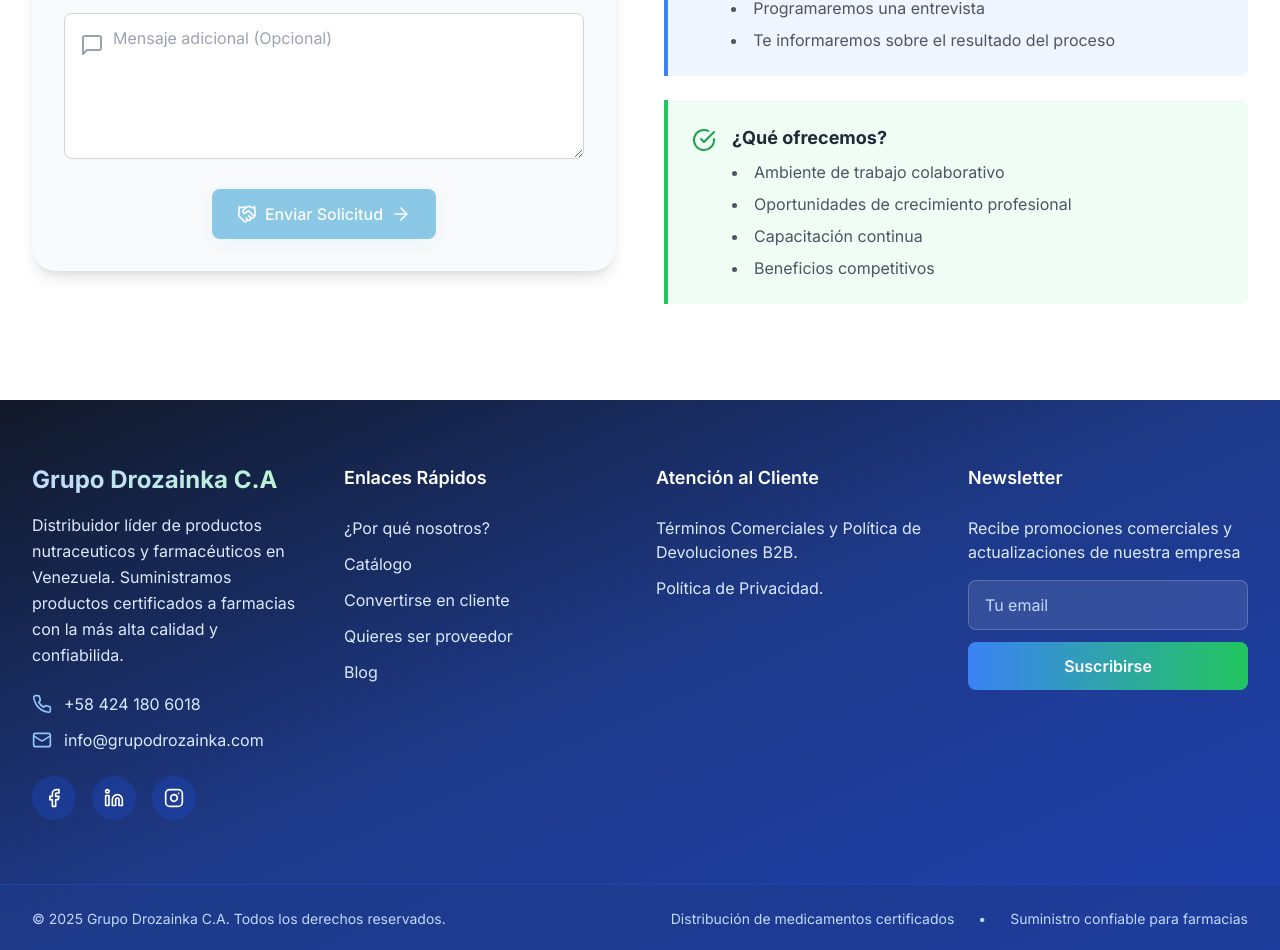
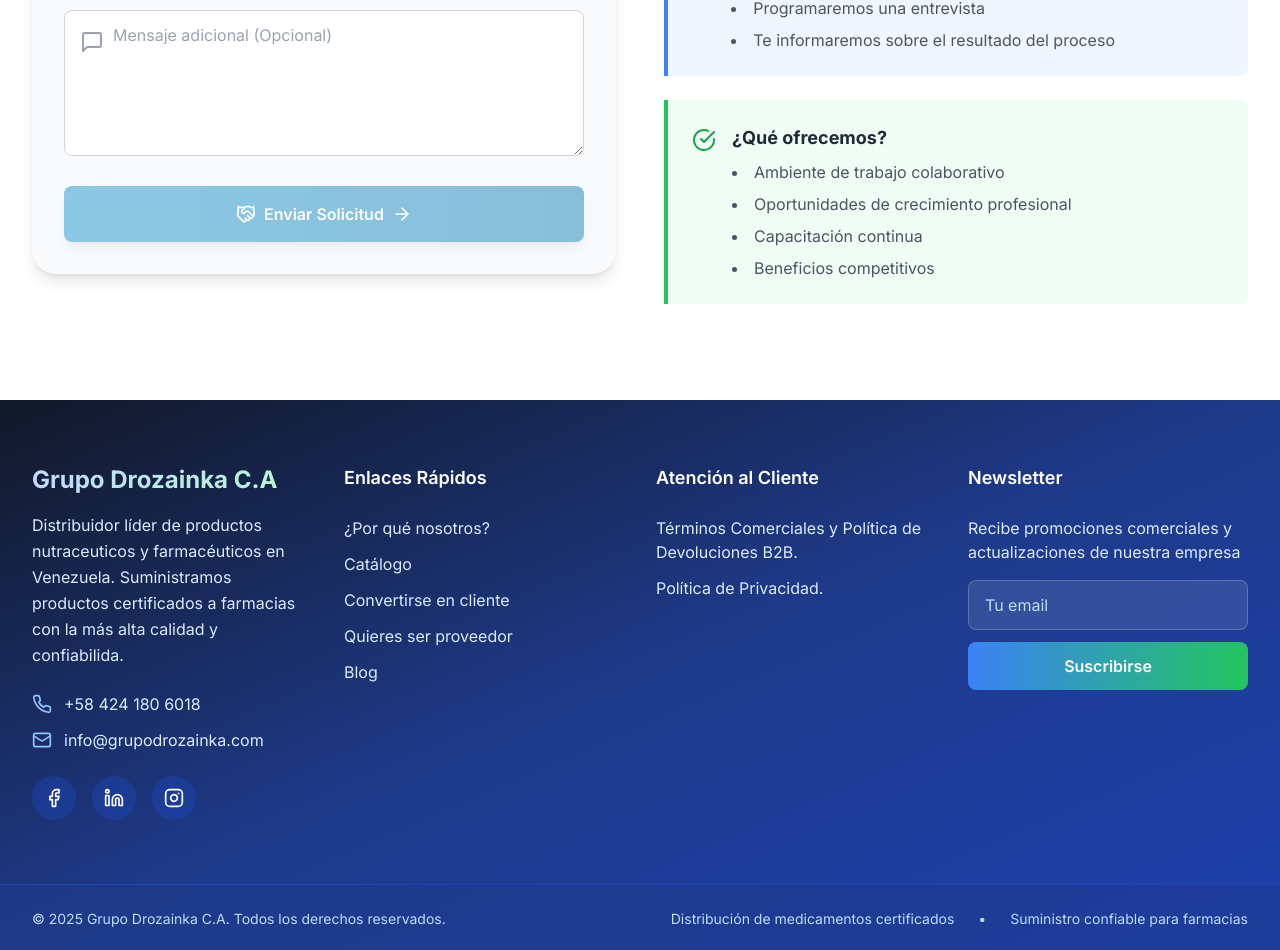
Before and after one commit to Jazz09A/farmacia-frontend, a React (Vite) app: page /trabaja-con-nosotros in a window 1280 px wide. Shown: the part 1418-2368 px from the top of the page. Built offline with nearby package versions, Linux system fonts and the light colour scheme; no server answers.

Commit message:
cambiando botones

```diff
--- a/src/components/ContactUs/ContactForm.tsx
+++ b/src/components/ContactUs/ContactForm.tsx
@@ -206,9 +206,9 @@ export const ContactForm: React.FC<ContactFormProps> = ({
           <motion.button
             type="submit"
             disabled={isSubmitting}
-            className="btn-medical-primary disabled:opacity-50 disabled:cursor-not-allowed"
-            whileHover={{ scale: isSubmitting ? 1 : 1.05 }}
-            whileTap={{ scale: isSubmitting ? 1 : 0.95 }}
+            className="w-full bg-gradient-to-r from-medical-blue-600 to-medical-blue-700 hover:from-medical-blue-700 hover:to-medical-blue-800 text-white font-semibold py-4 px-8 rounded-lg shadow-lg hover:shadow-xl transition-all duration-300 transform hover:-translate-y-1 disabled:opacity-50 disabled:cursor-not-allowed disabled:transform-none"
+            whileHover={{ scale: isSubmitting ? 1 : 1.02 }}
+            whileTap={{ scale: isSubmitting ? 1 : 0.98 }}
           >
             {isSubmitting ? (
               <div className="flex items-center justify-center space-x-2">
--- a/src/components/ContactUs/ContactUsSection.tsx
+++ b/src/components/ContactUs/ContactUsSection.tsx
@@ -218,9 +218,9 @@ export const ContactUsSection: React.FC = () => {
                   <motion.button
                     type="submit"
                     disabled={isSubmitting}
-                    className="btn-medical-primary disabled:opacity-50 disabled:cursor-not-allowed"
-                    whileHover={{ scale: isSubmitting ? 1 : 1.05 }}
-                    whileTap={{ scale: isSubmitting ? 1 : 0.95 }}
+                    className="w-full bg-gradient-to-r from-medical-blue-600 to-medical-blue-700 hover:from-medical-blue-700 hover:to-medical-blue-800 text-white font-semibold py-4 px-8 rounded-lg shadow-lg hover:shadow-xl transition-all duration-300 transform hover:-translate-y-1 disabled:opacity-50 disabled:cursor-not-allowed disabled:transform-none"
+                    whileHover={{ scale: isSubmitting ? 1 : 1.02 }}
+                    whileTap={{ scale: isSubmitting ? 1 : 0.98 }}
                   >
                     {isSubmitting ? (
                       <div className="flex items-center justify-center space-x-2">
--- a/src/pages/BlogPage.tsx
+++ b/src/pages/BlogPage.tsx
@@ -379,7 +379,7 @@ const BlogPage: React.FC = () => {
 
               {/* Newsletter Signup */}
               <div className="bg-gradient-to-br from-blue-500 to-blue-600 rounded-lg shadow-md p-6 text-white">
-                <h3 className="text-lg font-semibold mb-2">Suscríbete a nuestro boletín</h3>
+                <h3 className="text-lg font-semibold mb-2">Suscríbete a nuestra newsletter</h3>
                 <p className="text-blue-100 text-sm mb-4">
                   Recibe los últimos artículos y consejos de salud directamente en tu email.
                 </p>
--- a/src/pages/CheckoutPage.tsx
+++ b/src/pages/CheckoutPage.tsx
@@ -979,7 +979,7 @@ const CheckoutPage: React.FC = () => {
               <button
                 onClick={handleConfirmOrder}
                 disabled={isConfirming}
-                className="flex items-center justify-center gap-2 px-6 sm:px-8 py-3 sm:py-4 bg-green-500 hover:bg-green-600 disabled:bg-green-400 text-white rounded-xl transition-all disabled:cursor-not-allowed font-bold shadow-xl hover:shadow-2xl"
+                className="w-full bg-gradient-to-r from-medical-blue-600 to-medical-blue-700 hover:from-medical-blue-700 hover:to-medical-blue-800 text-white font-semibold py-4 px-8 rounded-lg shadow-lg hover:shadow-xl transition-all duration-300 transform hover:-translate-y-1 disabled:opacity-50 disabled:cursor-not-allowed disabled:transform-none flex items-center justify-center gap-2"
               >
                 {isConfirming ? (
                   <>
--- a/src/pages/CheckoutQuotePage.tsx
+++ b/src/pages/CheckoutQuotePage.tsx
@@ -1209,7 +1209,7 @@ const CheckoutQuotePage: React.FC = () => {
                 (validationResult && !validationResult.valido) ||
                 !validationResult
               }
-              className="w-full inline-flex items-center justify-center gap-3 py-4 rounded-2xl bg-medical-primary text-white font-semibold text-lg shadow-xl hover:bg-medical-primary-dark transition-all disabled:opacity-60 disabled:cursor-not-allowed"
+              className="w-full bg-gradient-to-r from-medical-blue-600 to-medical-blue-700 hover:from-medical-blue-700 hover:to-medical-blue-800 text-white font-semibold py-4 px-8 rounded-lg shadow-lg hover:shadow-xl transition-all duration-300 transform hover:-translate-y-1 disabled:opacity-50 disabled:cursor-not-allowed disabled:transform-none inline-flex items-center justify-center gap-3"
             >
               {isSubmitting ? (
                 <>
--- a/src/pages/QueremosConocertePage.tsx
+++ b/src/pages/QueremosConocertePage.tsx
@@ -333,9 +333,9 @@ const QueremosConocertePage: React.FC = () => {
                   <motion.button
                     type="submit"
                     disabled={isSubmitting || !cvFile}
-                    className="btn-medical-primary disabled:opacity-50 disabled:cursor-not-allowed"
-                    whileHover={{ scale: isSubmitting || !cvFile ? 1 : 1.05 }}
-                    whileTap={{ scale: isSubmitting || !cvFile ? 1 : 0.95 }}
+                    className="w-full bg-gradient-to-r from-medical-blue-600 to-medical-blue-700 hover:from-medical-blue-700 hover:to-medical-blue-800 text-white font-semibold py-4 px-8 rounded-lg shadow-lg hover:shadow-xl transition-all duration-300 transform hover:-translate-y-1 disabled:opacity-50 disabled:cursor-not-allowed disabled:transform-none"
+                    whileHover={{ scale: isSubmitting || !cvFile ? 1 : 1.02 }}
+                    whileTap={{ scale: isSubmitting || !cvFile ? 1 : 0.98 }}
                   >
                     {isSubmitting ? (
                       <div className="flex items-center justify-center space-x-2">
```
